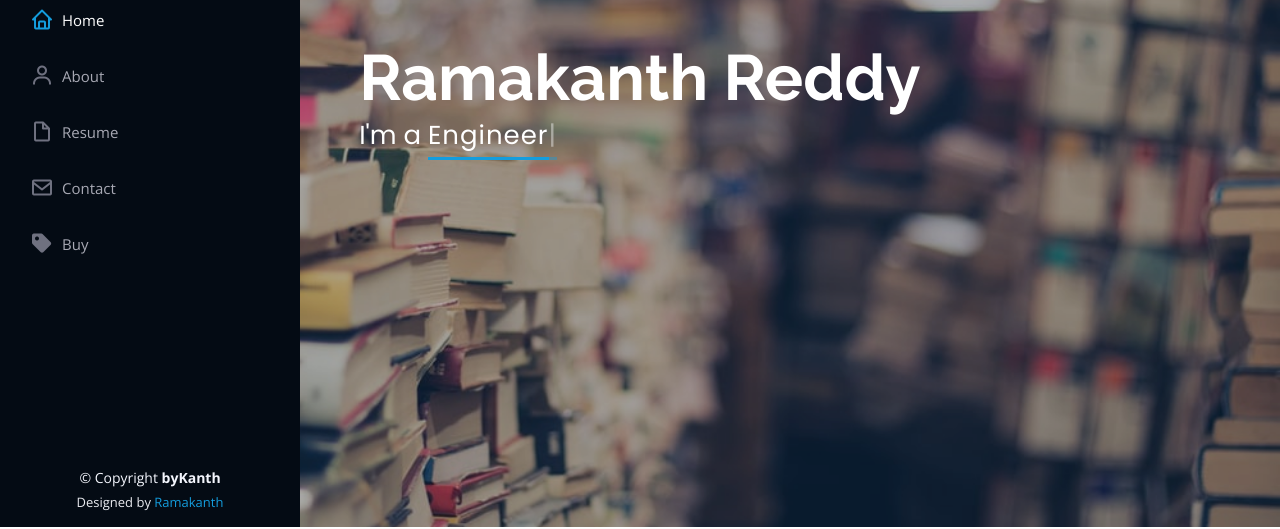
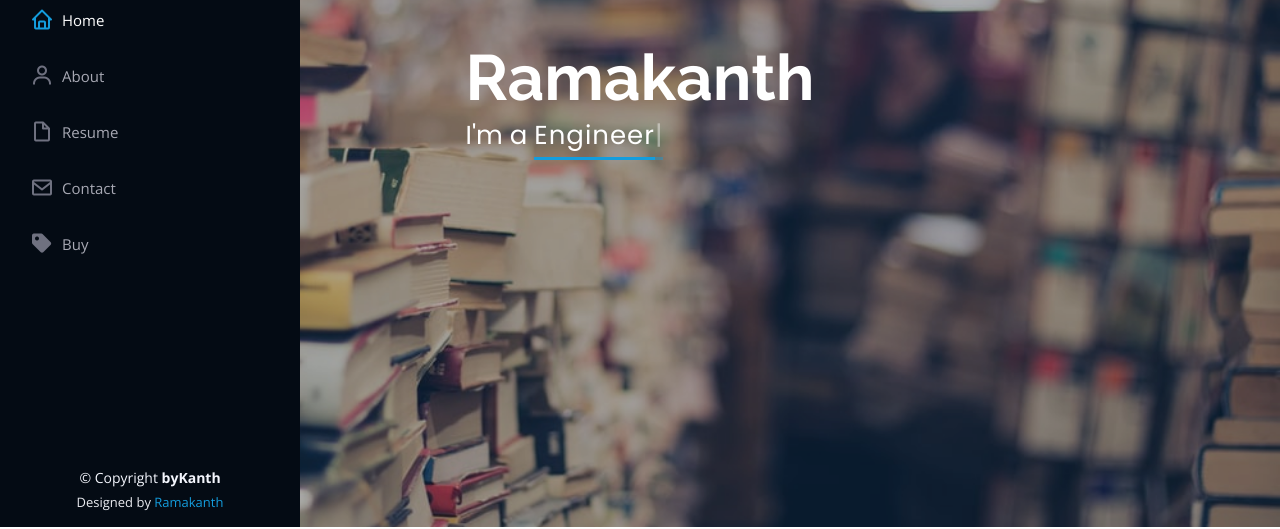
Before and after one commit to tejateju1045/Resume1, a plain HTML site: page index.html in a window 1280 px wide. Shown: the part 273-802 px from the top of the page. Drawn offline with nearby package versions, Linux system fonts and the light colour scheme.

Commit message:
name Changing

```diff
--- a/index.html
+++ b/index.html
@@ -70,7 +70,7 @@
   <!-- ======= Hero Section ======= -->
   <section id="hero" class="d-flex flex-column justify-content-center align-items-center">
     <div class="hero-container" data-aos="fade-in">
-      <h1>Ramakanth Reddy</h1>
+      <h1>Ramakanth</h1>
       <p>I'm a <span class="typed" data-typed-items="Developer, Engineer, Photographer, Designer"></span></p>
     </div>
   </section><!-- End Hero -->
```
